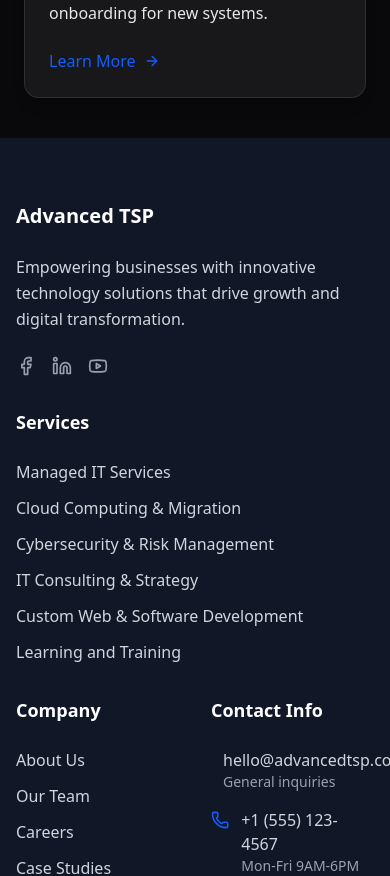
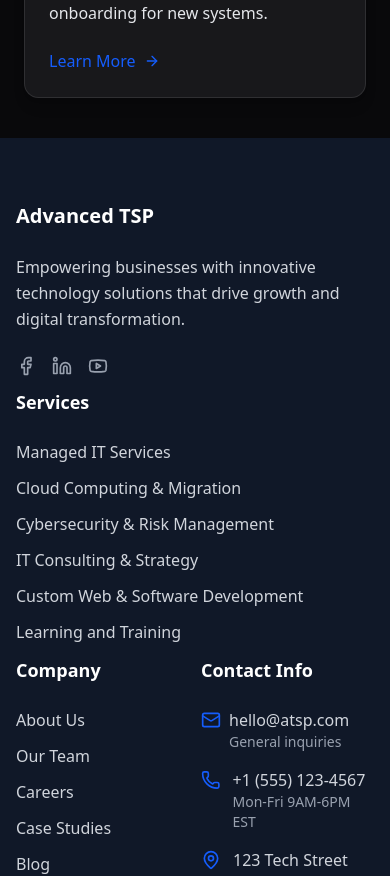
Before and after one commit to kasahun-welela/advanced-tsp-company, a Next.js app: page / in a window 390 px wide. Shown: the part 3180-4056 px from the top of the page. Built offline with nearby package versions, Linux system fonts and the light colour scheme.

Commit message:
fix mobile responsive issue

```diff
--- a/components/layouts/Footer.tsx
+++ b/components/layouts/Footer.tsx
@@ -41,7 +41,7 @@ const Footer = () => {
     <footer className="bg-gray-900 text-white">
       <div className="container mx-auto px-4 sm:px-6 lg:px-8">
         {/* Main Footer Content */}
-        <div className="grid grid-cols-2 lg:grid-cols-4 gap-8 py-16">
+        <div className="grid grid-cols-2 lg:grid-cols-4 gap-3 md:gap-8 py-16">
           {/* Company Info */}
           <div className="space-y-6 col-span-2 md:col-span-1">
             <div className="flex items-center">
@@ -114,13 +114,13 @@ const Footer = () => {
           </div>
 
           {/* Contact Info */}
-          <div className="space-y-6">
+          <div className="space-y-6 ">
             <h3 className="text-lg font-semibold">Contact Info</h3>
             <div className="space-y-4">
-              <div className="flex  items-start space-x-3">
+              <div className="flex  items-start gap-2">
                 <Mail className="w-5 h-5 text-primary mt-0.5" />
-                <div className="flex-1">
-                  <p className="text-gray-300">hello@advancedtsp.com</p>
+                <div className="">
+                  <p className="text-gray-300">hello@atsp.com</p>
                   <p className="text-gray-400 text-sm">General inquiries</p>
                 </div>
               </div>
```
